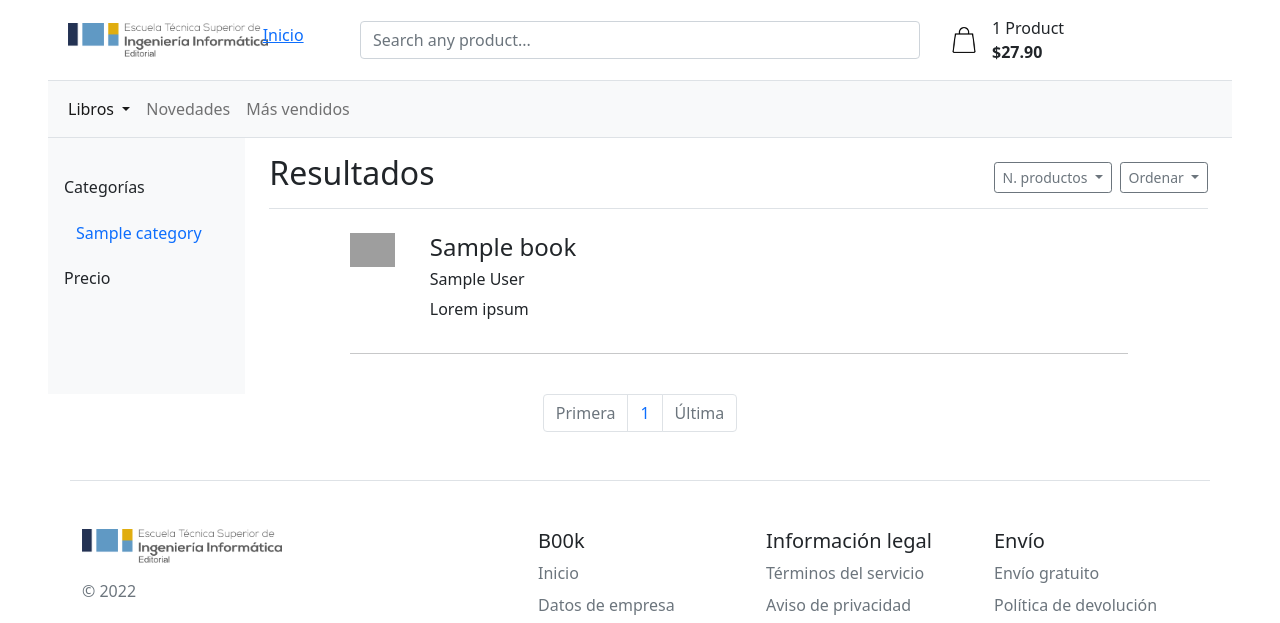
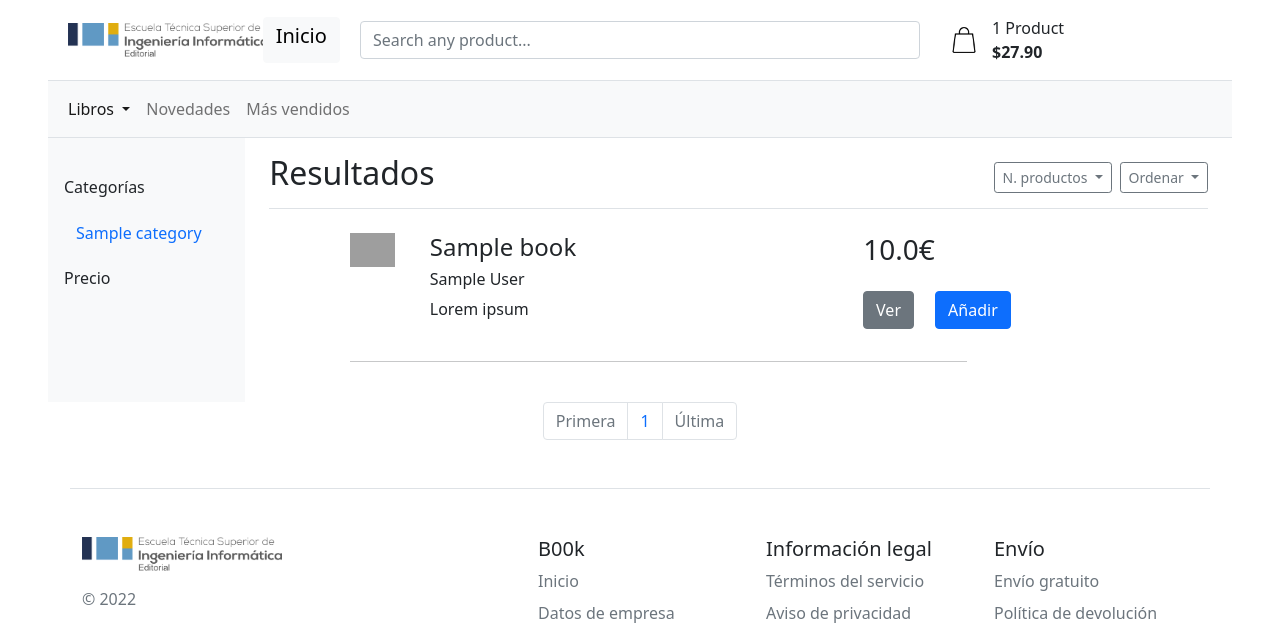
Before and after one commit to PGPI-2022-G3-12/b00k, a Django app: page /store/catalog in a window 1280 px wide. Shown: the top 623 px of the page. Run offline with Django 4.2, Linux system fonts and the light colour scheme; tables that the repository leaves empty hold one stand-in row (values such as "Sample post"); grey boxes are pictures that could not be loaded.

Commit message:
feat: Add navigation tweaks
Add buy and view buttons for items in catalog. Tweak links in header and
index view

```diff
--- a/b00k/store/templates/base.html
+++ b/b00k/store/templates/base.html
@@ -22,8 +22,8 @@
                            <img  class="d-none d-md-flex" src="{% static 'logo.png' %}" alt="Logo" width="200">
                        </div>
                        <div class="col-md-1">
-                           <a href="{% url 'index' %}">
-                            <h6>Inicio</h5>
+                           <a href="{% url 'index' %}" class="btn btn-light">
+                            <h5>Inicio</h5>
                            </a>
                        </div>
                        <div class="col-md-6">
@@ -38,7 +38,6 @@
                                <span class="shop-bag"><i class='bx bxs-shopping-bag'></i></span>
                                <img  class="d-none d-md-flex" src="{% static 'shopping-bag.png' %}" alt="Logo" width="40">
                                <div class="d-flex flex-column ms-2">
-
                                    <span class="qty">1 Product</span>
                                    <span class="fw-bold">$27.90</span>
                                </div>
--- a/b00k/store/templates/catalog.html
+++ b/b00k/store/templates/catalog.html
@@ -3,6 +3,7 @@
 
 {% block content %}
     <div class="container-fluid">
+        <!-- Sidebar -->
         <div class="row px-5">
         <nav id="sidebarMenu" class="col-md-3 col-lg-2 d-md-block bg-light sidebar collapse">
             <div class="position-sticky pt-3">
@@ -25,6 +26,7 @@
             </div>
         </nav>
 
+        <!-- Results section -->
         <main class="col-md-9 ms-sm-auto col-lg-10 px-md-4">
             <div class="d-flex justify-content-between flex-wrap flex-md-nowrap align-items-center pt-3 pb-2 mb-3 border-bottom">
                 <h1 class="h2">Resultados</h1>
@@ -53,18 +55,31 @@
                 </div>
             </div>
 
-
+            <!-- List books -->
             {% for book in bookList %}
                 <div class="row my-4">
                     <div class="col-sm-1 offset-md-1">
                         <img class="img-fluid" src="{% static 'book-placeholder.svg' %}" alt="{{ book.title }}" style="width: 80%;">
                     </div>
-                        <div class="col-sm-9">
+                    <div class="col-sm-5">
                         <h4>{{ book.title }}</h4>
                         <h6>{{ book.author }}</h6>
                         <p>Lorem ipsum</p>
                     </div>
-                        <div class="col-md-10 offset-md-1"><hr></div>
+                    <div class="col-sm-2">
+                        <div class="row text-center">
+                            <h3>{{ book.price }}€</h3>
+                        </div>
+                        <div class="row d-flex justify-content-center my-3">
+                            <div class="col-sm-1 me-5">
+                                <a class="btn btn-secondary" href="#" role="button">Ver</a>
+                            </div>
+                            <div class="col-sm-1">
+                                <a class="btn btn-primary" href="#" role="button">Añadir</a>
+                            </div>
+                        </div>
+                    </div>
+                    <div class="col-md-8 offset-md-1"><hr></div>
                 </div>
             {% endfor %}
 
```
Also changed, not shown: b00k/store/templates/index.html (+6 -2 lines). Lines whose indentation alone changed are shown as unchanged.
